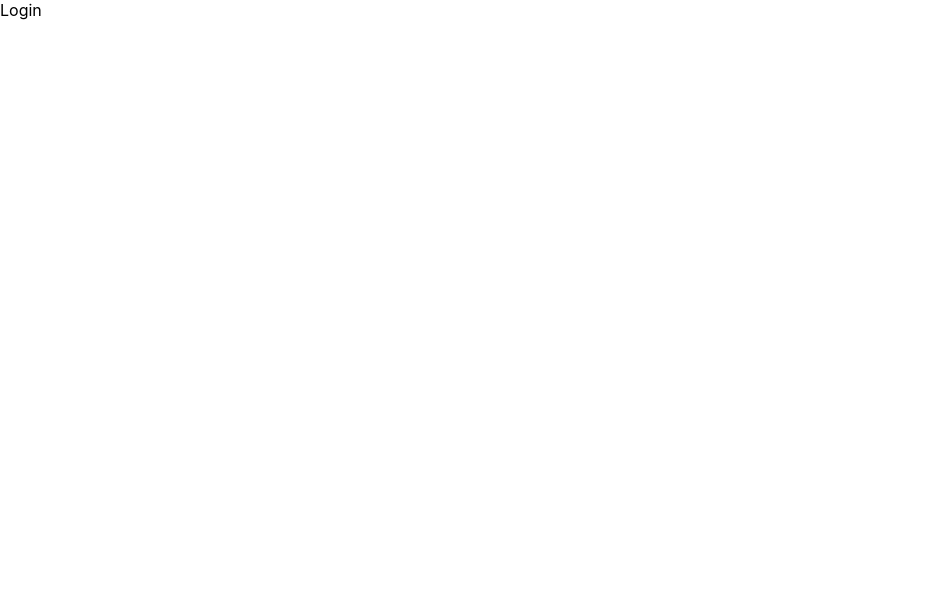
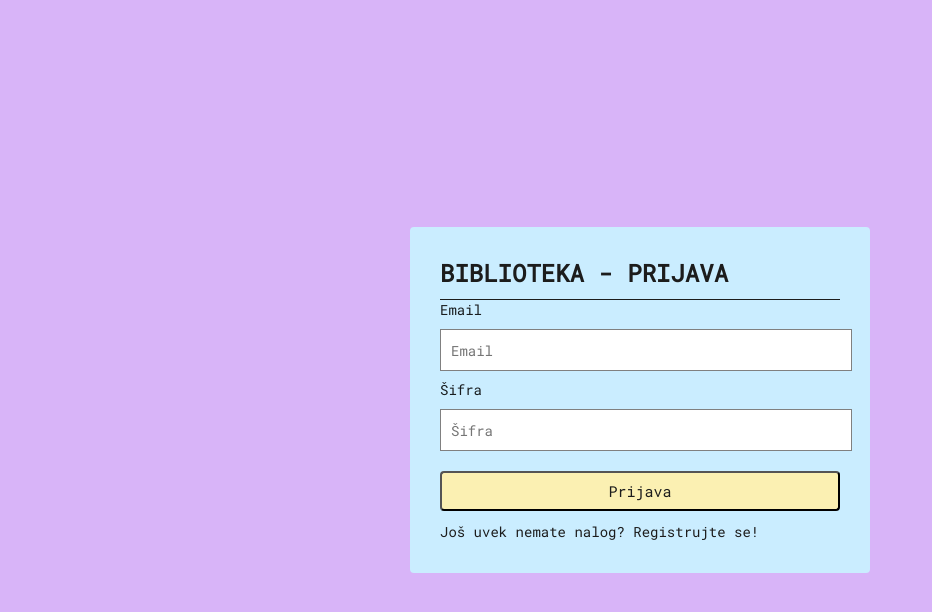
Before and after one commit to andjelakuc/MERNStackLibrary, a React (Create React App) app in the folder client/: page /login in a window 1280 px wide. Shown: the top 612 px of the page, without its empty margins (0-932 px from the left). Built offline with nearby package versions, Linux system fonts and the light colour scheme.

Commit message:
registracija i prijava

```diff
--- /dev/null
+++ b/client/src/components/Button.js
@@ -0,0 +1,32 @@
+import React from 'react'
+
+function Button(
+    { title,
+        variant = "contained",
+        color = "primary",
+        type = "button",
+        onClick,
+        fullWidth =  false,
+        disabled
+    }
+) {
+    let className = fullWidth ? "w-100 rounded " : "pr-2 pl-2 rounded ";
+    if (variant === 'contained' && !disabled) {
+        className += 'bg-' + color + ' text-black'
+    }
+    else if (variant === 'outlined' && !disabled) {
+        className += 'border-' + color + ' text-' + color
+    }
+
+    if (disabled) {
+        className += "disabled-btn";
+      }
+
+    return (
+        <button className={className} type={type} onClick={onClick}>
+            {title}
+        </button>
+    )
+}
+
+export default Button
--- a/client/src/index.css
+++ b/client/src/index.css
@@ -1,13 +1,11 @@
-body {
+@import url('https://fonts.googleapis.com/css2?family=Montserrat:wght@100;500&display=swap');
+@import url('https://fonts.googleapis.com/css2?family=Roboto+Mono:wght@100;400&display=swap');
+
+*{
+  /* font-family: 'Montserrat', sans-serif; */
+  font-family: 'Roboto Mono', monospace;
   margin: 0;
-  font-family: -apple-system, BlinkMacSystemFont, 'Segoe UI', 'Roboto', 'Oxygen',
-    'Ubuntu', 'Cantarell', 'Fira Sans', 'Droid Sans', 'Helvetica Neue',
-    sans-serif;
-  -webkit-font-smoothing: antialiased;
-  -moz-osx-font-smoothing: grayscale;
+  padding: 0;
+  font-size: 15px;
+  font-weight: 500;
 }
-
-code {
-  font-family: source-code-pro, Menlo, Monaco, Consolas, 'Courier New',
-    monospace;
-}
--- a/client/src/pages/Login/index.js
+++ b/client/src/pages/Login/index.js
@@ -1,8 +1,48 @@
 import React from 'react'
+import { Form } from 'antd'
+import Button from '../../components/Button'
+import { Link } from 'react-router-dom';
 
 function Login() {
+
+    const onFinish = async (values) => {
+        console.log("Success:", values)
+      };
+
+
   return (
-    <div>Login</div>
+    <div className='h-screen bg-primary flex items-center justify-center'>
+
+        <div className='authentication-form bg-third p-3 rounded'>
+        <h1 className="text-black text-2xl font-bold mb-1">
+          BIBLIOTEKA - PRIJAVA
+        </h1>
+        <hr />
+            <Form layout='vertical' onFinish={onFinish}>
+
+           <Form.Item
+           label="Email"
+           name="email">
+           <input type="email" placeholder="Email" />
+           </Form.Item>
+
+           <Form.Item
+           label="Šifra"
+           name="password">
+           <input type="password" placeholder="Šifra" />
+           </Form.Item>
+
+
+           <div className="text-center mt-2 flex flex-col gap-1">
+           <Button title="Prijava" type='submit' color='fourth'/>
+           <Link to="/register" className="text-black text-sm">
+              Još uvek nemate nalog? Registrujte se!
+            </Link>
+            </div>
+
+            </Form>
+        </div>
+    </div>
   )
 }
 
--- a/client/src/pages/Register/index.js
+++ b/client/src/pages/Register/index.js
@@ -1,8 +1,54 @@
 import React from 'react'
+import { Form } from 'antd'
+import Button from '../../components/Button'
+import { Link } from 'react-router-dom';
 
 function Register() {
+
+    const onFinish = async (values) => {
+        console.log("Success:", values)
+      };
+
+
   return (
-    <div className='h-screen bg-primary'>Register</div>
+    <div className='h-screen bg-primary flex items-center justify-center'>
+
+        <div className='authentication-form bg-third p-3 rounded'>
+        <h1 className="text-black text-2xl font-bold mb-1">
+          BIBLIOTEKA - REGISTRACIJA
+        </h1>
+        <hr />
+            <Form layout='vertical' onFinish={onFinish}>
+
+           <Form.Item
+           label="Ime"
+           name="name">
+           <input type="text" placeholder="Ime" />
+           </Form.Item>
+
+           <Form.Item
+           label="Email"
+           name="email">
+           <input type="email" placeholder="Email" />
+           </Form.Item>
+
+           <Form.Item
+           label="Šifra"
+           name="password">
+           <input type="password" placeholder="Šifra" />
+           </Form.Item>
+
+
+           <div className="text-center mt-2 flex flex-col gap-1">
+           <Button title="Registracija" type='submit' color='fourth'/>
+           <Link to="/login" className="text-black text-sm">
+              Već imate nalog? Prijavite se!
+            </Link>
+            </div>
+
+            </Form>
+        </div>
+    </div>
   )
 }
 
--- a/client/src/stylesheets/custom-components.css
+++ b/client/src/stylesheets/custom-components.css
@@ -18,7 +18,7 @@
 a:hover {
     cursor: pointer;
     color: var(--colour-primary);
-    text-decoration: underline;
+    /* text-decoration: underline; */
 }
 
 .loader-parent {
--- a/client/src/stylesheets/theme.css
+++ b/client/src/stylesheets/theme.css
@@ -5,6 +5,12 @@
     --colour-secondary: #FFC7EA;
     --colour-third: #CAEDFF;
     --colour-fourth: #FBF0B2;
+}
+
+hr {
+    height: 0.1px;
+    background-color: #1c1c1c;
+    border: none;
 }
 
 .bg-primary {
@@ -63,6 +69,10 @@
     color: #fff;
 }
 
+.text-black {
+    color: #1c1c1c;
+}
+
 .text-sm {
     font-size: 14px;
 }
```
